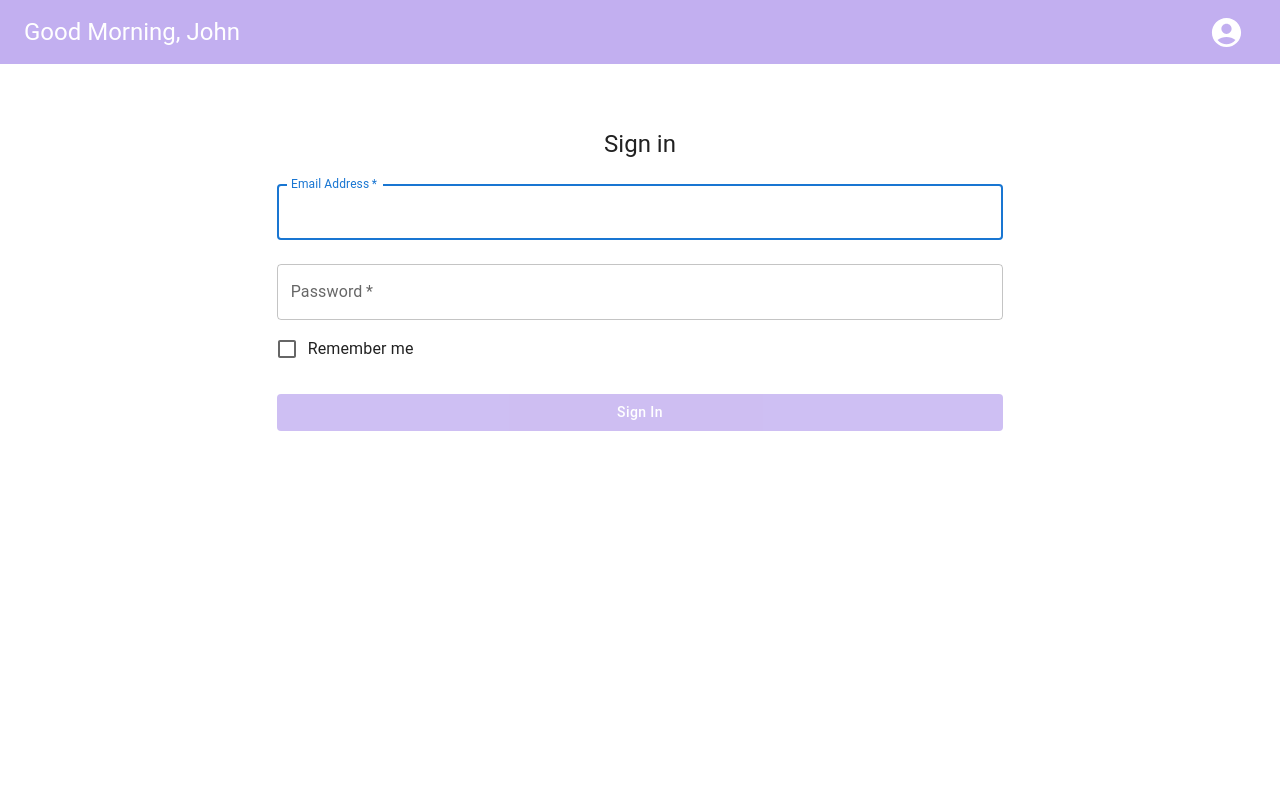
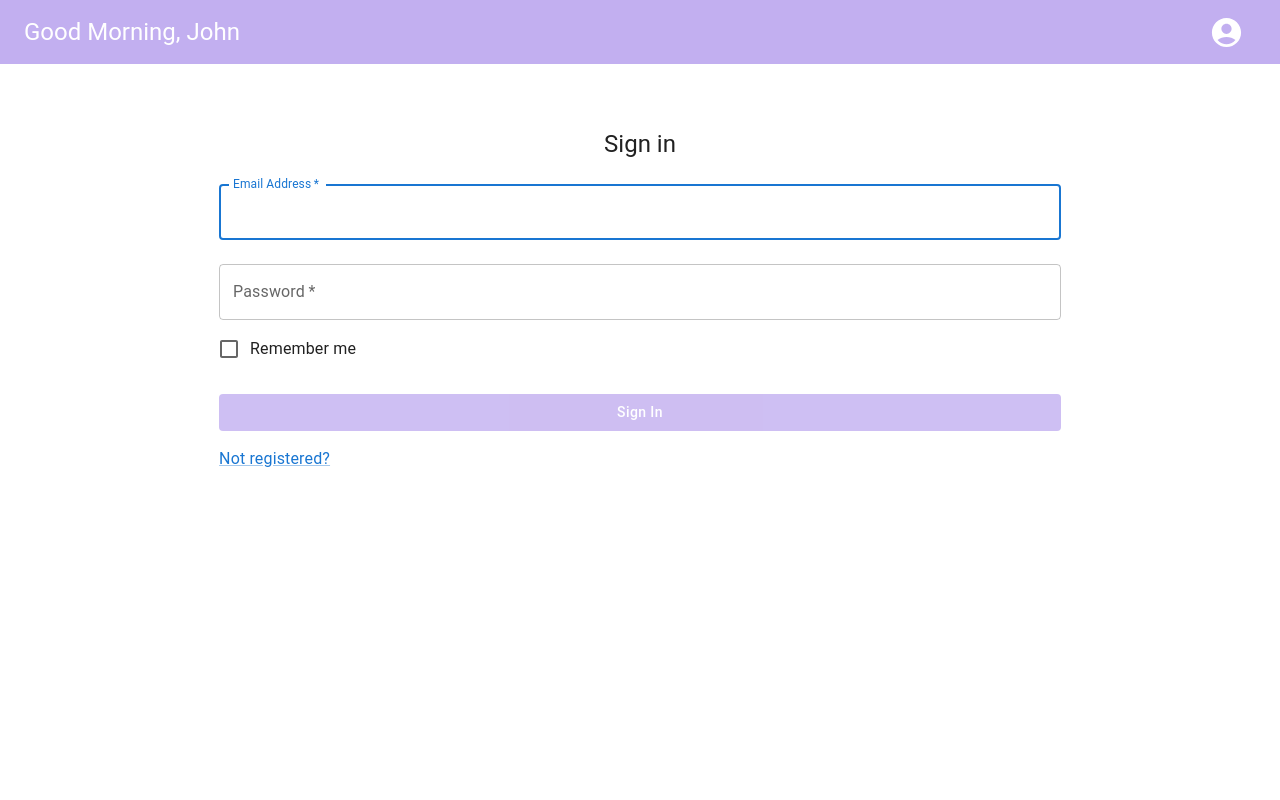
Before and after one commit to CareCrate/PantryPilot, a Next.js app in the folder carecrate/: page /login in a window 1280 px wide. Shown: the top 800 px of the page. Built offline with nearby package versions, Linux system fonts and the light colour scheme; no server answers.

Commit message:
Link to Signup from Login

```diff
--- a/carecrate/src/pages/login.tsx
+++ b/carecrate/src/pages/login.tsx
@@ -1,4 +1,4 @@
-import { Box, Button, Checkbox, FormControlLabel, TextField, Typography } from '@mui/material';
+import { Box, Button, Checkbox, FormControlLabel, Link, TextField, Typography } from '@mui/material';
 import { GetServerSideProps } from 'next';
 import type { Session } from 'next-auth';
 import { useSession, getSession } from 'next-auth/react';
@@ -23,6 +23,7 @@
         <TextField margin="normal" required fullWidth name="password" label="Password" type="password" id="password" autoComplete="current-password" />
         <FormControlLabel control={<Checkbox value="remember" color="primary" />} label="Remember me" />
         <Button type="submit" fullWidth disableElevation disableRipple disableTouchRipple variant="contained" sx={{ mt: 3, mb: 2, textTransform: 'none' }}>Sign In</Button>
+        <Link href="/signup"> Not registered? </Link>
       </Box>
     </Box>
   )
```
